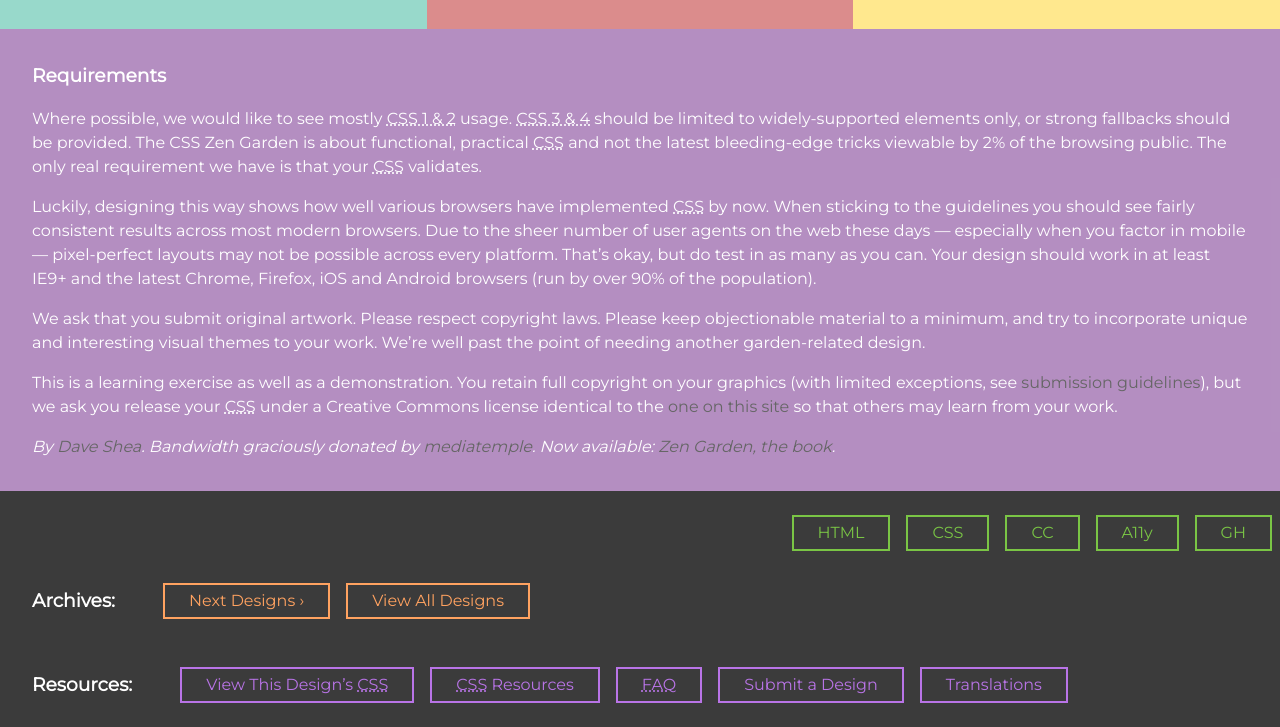
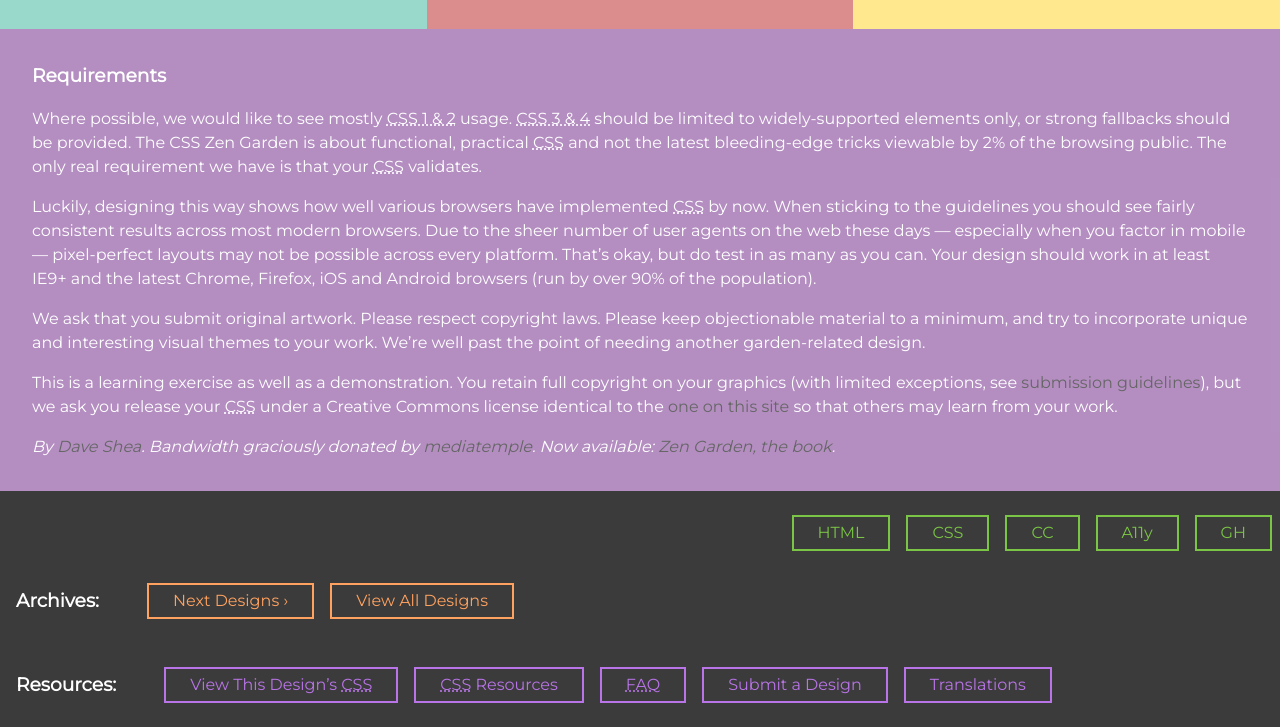
Before and after one commit to andergarten/CoderAcademy-zengarden, a plain HTML site: page index.html in a window 1280 px wide. Shown: the part 1855-2582 px from the top of the page. Drawn offline with Linux system fonts and the light colour scheme.

Commit message:
added TODO list

```diff
--- a/style.css
+++ b/style.css
@@ -1,3 +1,9 @@
+/* TODO :
+- after picture formatting into center of grid cell
+- line up bottom sidebar links and make them same width
+- make those links clickable on ul not just ul a
+- make sizing responsive for title fontsize and mainsupporting components and bottom sidebar */
+
 @import url('https://fonts.googleapis.com/css?family=Lora|Montserrat');
 
 * {
@@ -22,11 +28,6 @@ body {
   background-color: white;
   line-height: 1.5em;
 }
-
-/* .intro::before {
-  content:url("zenleaf.png");
-
-} */
 
 /* INTRO */
 .intro header {
@@ -99,7 +100,6 @@ body {
 }
 
 .main-supporting .explanation {
-  /* background-color: #77CBB9; */
   background-color: rgba(109, 201, 181, 0.7);
   color: white;
   display: inline-block;
@@ -128,7 +128,6 @@ body {
 }
 
 .main-supporting .benefits {
-  /* background-color: rgb(255, 203, 3, .5); */
   background-color: #ffe88e;
   color: rgba(114, 114, 114);
   padding: 1em 10%;
@@ -258,8 +257,7 @@ padding: 1em 2em;
 }
 
 .sidebar .wrapper .design-archives {
-  /* background-color: rgba(119, 165, 91, 0.7); */
-  padding: 0 2em;
+  padding: 0 1em;
   color: white;
   display: flex;
   flex-flow: row wrap;
@@ -299,7 +297,7 @@ border-color: #ffa260;
 
 .sidebar .wrapper .zen-resources {
   color: white;
-  padding: 0 2em;
+  padding: 0 1em;
   display: flex;
   flex-flow: row wrap;
 }
```
